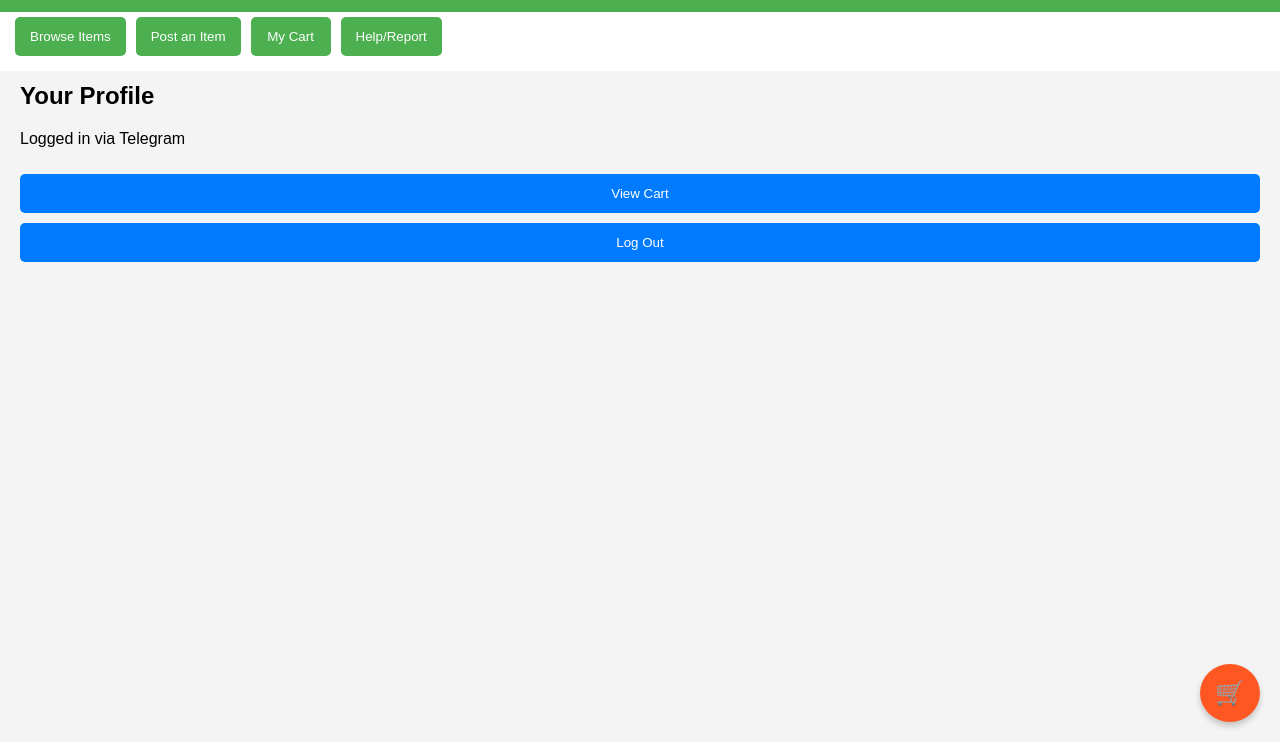
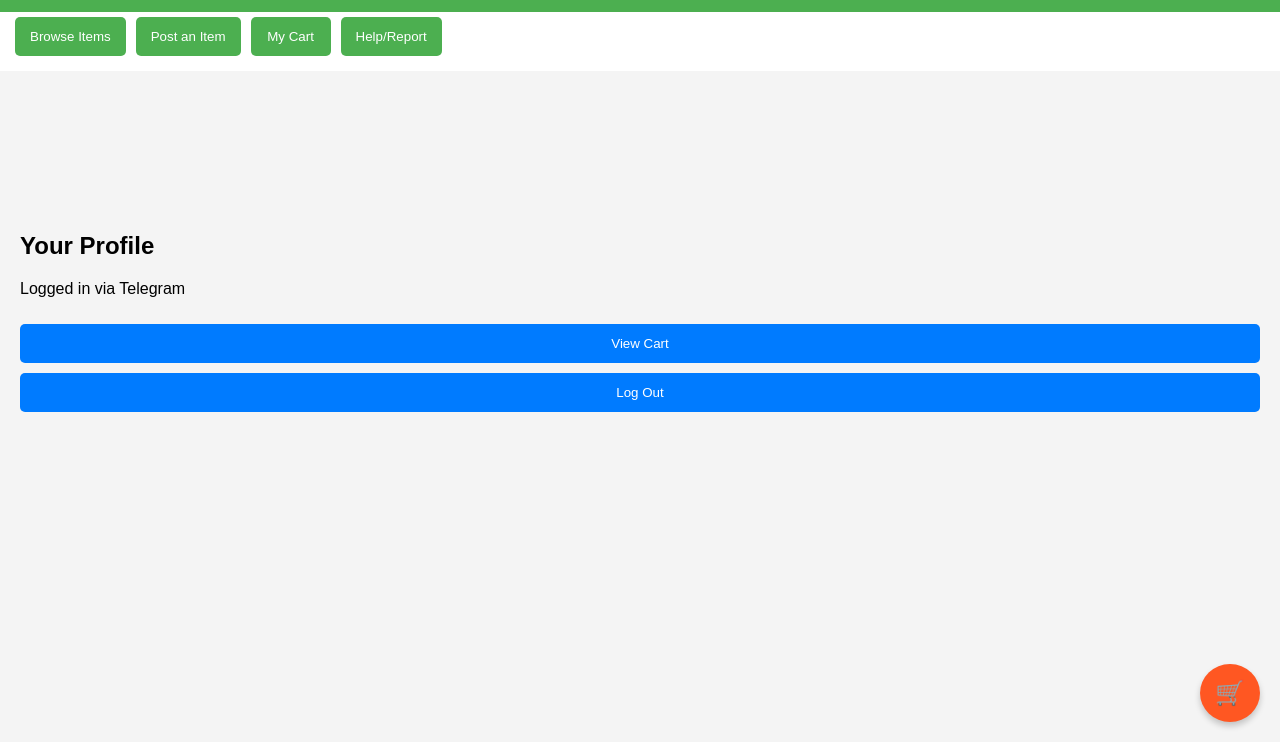
Before and after one commit to katsukidevs/Tekin, a plain HTML site: page index.html in a window 1280 px wide. Both pictures are taken after a click on the picture 1255 px from the left and 35 px from the top of the page. Shown: the part 58-800 px from the top of the page. Drawn offline with Linux system fonts and the light colour scheme.

Commit message:
Update styles.css

```diff
--- a/styles.css
+++ b/styles.css
@@ -35,7 +35,7 @@ header h1 {
 
 nav {
     display: flex;
-    overflow-x:hidden;
+    overflow-x:scroll;
     background-color: #333;
     padding: 10px;
     justify-content: start;
@@ -66,6 +66,7 @@ nav button:hover {
 /* Updated container padding to create space for both header and nav */
 .container {
     padding: 120px 20px 20px; /* Increased padding-top to account for header + nav */
+    margin-top: 150px;
 }
 
 .hidden {
```
